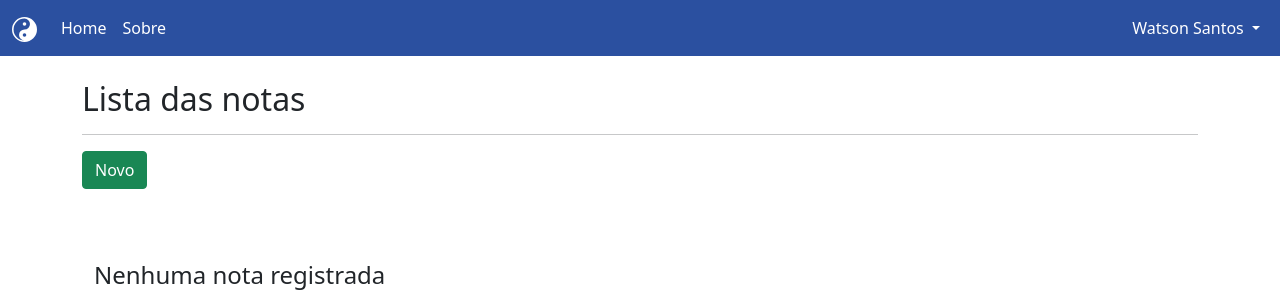
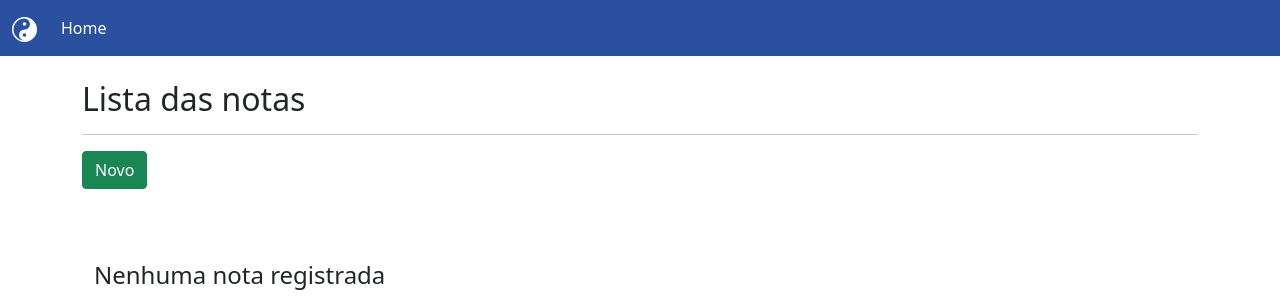
Before and after one commit to WatsonSantos/projeto3_appNotas, a Node server app: page / in a window 1280 px wide. Shown: the top 298 px of the page. Run offline with Node 20, Linux system fonts and the light colour scheme; data that the repository does not hold is empty; some libraries are stand-ins or nearby versions.

Commit message:
criação de aqruivo .env para segurança no acesso ao banco

```diff
--- a/app.js
+++ b/app.js
@@ -1,4 +1,4 @@
-
+require("dotenv").config();
 const bodyParser = require('body-parser')
 const express = require('express')
 const handlebars = require('express-handlebars')
--- a/database.js
+++ b/database.js
@@ -4,7 +4,9 @@
 
  function connectToDatabase(){
 
- mongoose.connect("mongodb+srv://Watson:watsonmongodb12345678@cluster0.qy24r.mongodb.net/myFirstDatabase?retryWrites=true&w=majority",{
+ mongoose.connect(
+   process.env.DATABASE_URL,
+   {
     useNewUrlParser: true,
     useUnifiedTopology: true,
 
--- a/views/partials/_navbar.handlebars
+++ b/views/partials/_navbar.handlebars
@@ -17,23 +17,7 @@
           <li class="nav-item">
             <a class="nav-link active" aria-current="page" href="/">Home</a>
           </li>
-          <li class="nav-item">
-            <a class="nav-link active" href="#">Sobre</a>
         </ul>
-        <form class="d-flex">
-          <ul class="navbar-nav me-auto mb-2 mb-lg-0">
-            <li class="nav-item dropdown">
-              <a class="nav-link dropdown-toggle active" href="#" id="navbarDropdown" role="button" data-bs-toggle="dropdown" aria-expanded="false">
-               Watson Santos
-              </a>
-              <ul class="dropdown-menu" aria-labelledby="navbarDropdown">
-                <li><a class="dropdown-item" href="#">Editar Perfil</a></li>
-                <li><a class="dropdown-item" href="#">Sair</a></li>
-              </ul>
-            </li>
-
-          </ul>
-        </form>
       </div>
     </div>
   </nav>
```
Also changed, not shown: package.json (+8 -0 lines), 3 other files.
